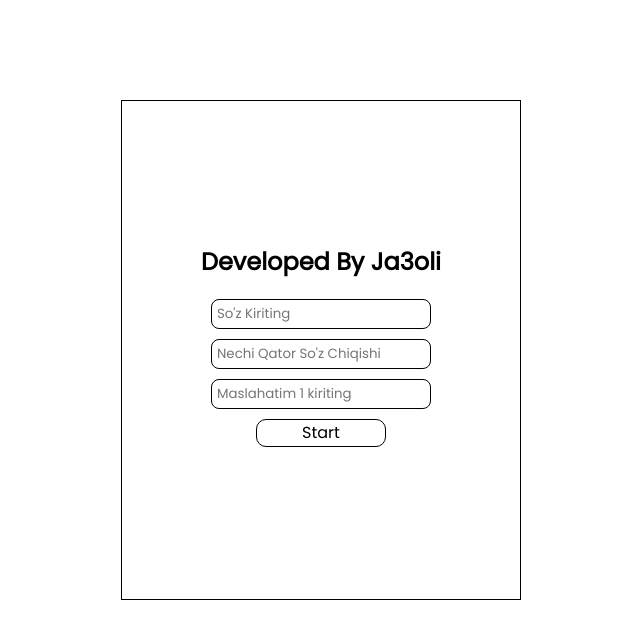
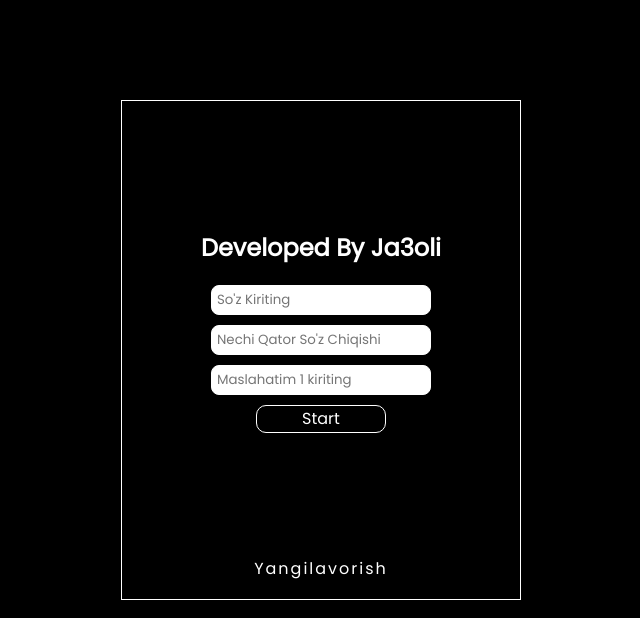
Before and after one commit to jamoljon1722/raqam_text, a plain HTML site: page index.html in a window 1280 px wide. Shown: the whole page, without its empty margins (319-959 px from the left). Drawn offline with Linux system fonts and the light colour scheme; a web font is replaced by a local one.

Commit message:
raqam_text

```diff
--- a/index.html
+++ b/index.html
@@ -16,6 +16,10 @@
             font-family: 'Poppins', sans-serif;
         }
 
+        body {
+            background: #000;
+        }
+
         .container {
             display: flex;
             align-items: center;
@@ -26,12 +30,14 @@
         h2 {
             position: relative;
             bottom: 10px;
+            color: #fff;
         }
 
         .text {
             text-align: center;
             font-size: 40px;
             padding-top: 20px;
+            color: #fff;
         }
 
         .text-box {
@@ -42,7 +48,7 @@
         }
 
         .box {
-            border: 1px solid #000;
+            border: 1px solid #fff;
             display: flex;
             align-items: center;
             justify-content: center;
@@ -57,7 +63,7 @@
             width: 220px;
             height: 30px;
             padding-left: 5px;
-            border: 1px solid #000;
+            border: 1px solid #fff;
             border-radius: 8px;
         }
 
@@ -67,8 +73,9 @@
             height: 28px;
             font-size: 1em;
             background: none;
-            border: 1px solid #000;
+            border: 1px solid #fff;
             border-radius: 10px;
+            color: #fff;
         }
 
         .btn:active {
@@ -81,8 +88,9 @@
             height: 30px;
             font-size: 1em;
             background: none;
-            border: 1px solid #000;
+            border: 1px solid #fff;
             display: none;
+            color: #fff;
         }
 
         .btn2:active {
@@ -91,6 +99,20 @@
 
         .open-btn {
             display: block;
+        }
+
+        .yangilash {
+            color: #fff;
+            text-decoration: none;
+            position: relative;
+            top: 120px;
+            padding-top: 3px;
+            font-size: 1em;
+            letter-spacing: 2px;
+        }
+
+        .yangilash:hover {
+            text-decoration: underline;
         }
 
         @media only screen and (max-width: 360px) {
@@ -108,6 +130,7 @@
             <input class="inp2" type="text" placeholder="Nechi Qator So'z Chiqishi">
             <input class="inp3" type="text" placeholder="Maslahatim 1 kiriting">
             <button class="btn">Start</button>
+            <a href="index.html" class="yangilash">Yangilavorish</a>
         </div>
         <button class="btn2">Nusxani Kochirish</button>
     </div>
```
